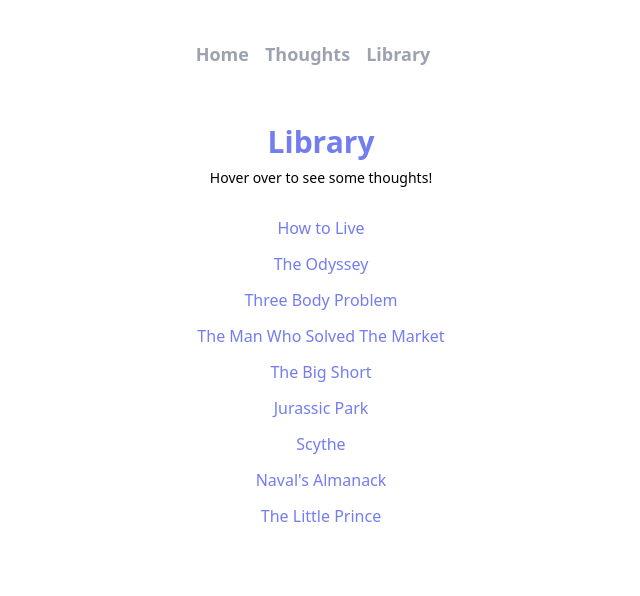
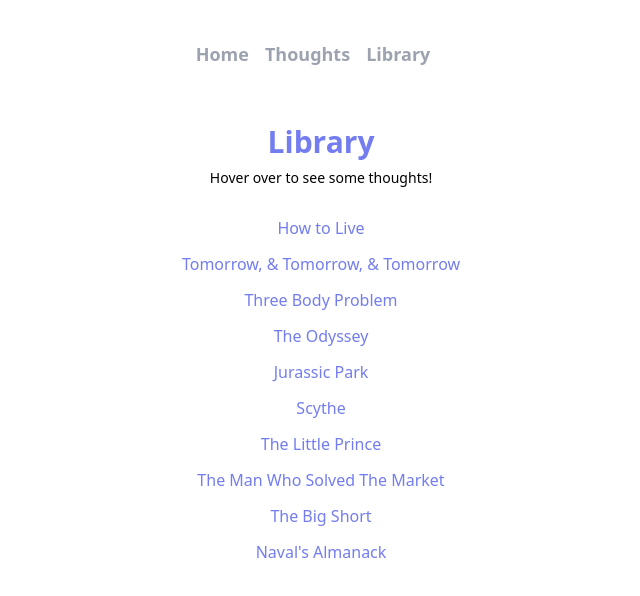
Before and after one commit to srachaz/Srachaswebsite, a Next.js app: page /library in a window 1280 px wide. Shown: the top 596 px of the page, without its empty margins (319-959 px from the left). Built offline with nearby package versions, Linux system fonts and the light colour scheme.

Commit message:
Library Update

```diff
--- a/pages/index.js
+++ b/pages/index.js
@@ -39,7 +39,7 @@
               <div className="text-sm"><br/>UCLA freshman curious about microeconomics, investment theory, and DeFi!</div>
               <div className="text-sm pt-3">Life got interesting after I snuck into <a href="https://twitter.com/sracha_z/status/1627588736870682625" class="text-[#737df0] font-bold">Treehacks</a>—met extremely cool people, read books, and had fascinating life experiences that changed my <Link href="/thoughts" class="text-[#737df0] font-bold">life philosophies. </Link></div>
               <div className="text-sm pt-3">Figuring out how to live life like an adventure! So much to learn in the world—excited for surprises life can bring!</div>
-              <div className="text-sm pt-3">Currently reading: Tomorrow, And Tomorrow, And Tomorrow</div>
+              <div className="text-sm pt-3">Currently reading: The Infinite Machine</div>
               <div className="text-sm pt-8"><br/>Constantly seeking new adventures and interesting conversations—reach out to me!</div>
 
             <div className="text-sm text-gray-300 relative inline-block border-t top-3">Built & Designed by me </div>
--- a/pages/library.js
+++ b/pages/library.js
@@ -19,31 +19,37 @@
                     <Tooltip text="Cures my life crises&apos;" positionX="left-2" positionY="bottom-full">
                     <div className="cursor-pointer m-3">How to Live</div>
                     </Tooltip>
-
-                    <Tooltip text="AdventurexRevenge" positionX="left-2"positionY="bottom-full" >
-                    <div className="cursor-pointer m-3">The Odyssey</div>
+                    <Tooltip text="Lived 45 years. Reread immediately." positionX="left-2"positionY="bottom-full" >
+                    <div className="cursor-pointer m-3">Tomorrow, & Tomorrow, & Tomorrow</div>
                     </Tooltip>
                     <Tooltip text="jurassic park but *universe*" positionX="left-2" positionY="bottom-full">
                     <div className="cursor-pointer m-3">Three Body Problem</div>
                     </Tooltip>
+                    <Tooltip text="AdventurexRevenge" positionX="left-2"positionY="bottom-full" >
+                    <div className="cursor-pointer m-3">The Odyssey</div>
+                    </Tooltip>
+                    <Tooltip text="intellectualxscary" positionX="left-1/2" positionY="bottom-full">
+                    <div className="cursor-pointer m-3">Jurassic Park</div>
+                    </Tooltip>
+                    <Tooltip text="3 huge plot twists" positionX="left-2" positionY="bottom-full">
+                    <div className="cursor-pointer m-3">Scythe</div>
+
+                    </Tooltip>
+                    <Tooltip text="cried" positionX="left-1/2" positionY="bottom-full">
+                    <div className="cursor-pointer m-3">The Little Prince</div>
+                    </Tooltip>
+
                     <Tooltip text="I want to study math now" positionX="right-2" positionY="bottom-full">
                     <div className="cursor-pointer m-3">The Man Who Solved The Market</div>
                     </Tooltip>
                     <Tooltip text="made my brain hurt" positionX="right-2" positionY="bottom-full">
                     <div className="cursor-pointer m-3">The Big Short</div>
                     </Tooltip>
-                    <Tooltip text="intellectualxscary" positionX="left-1/2" positionY="bottom-full">
-                    <div className="cursor-pointer m-3">Jurassic Park</div>
-                    </Tooltip>
-                    <Tooltip text="3 huge plot twists" positionX="left-2" positionY="bottom-full">
-                    <div className="cursor-pointer m-3">Scythe</div>
-                    </Tooltip>
+
                     <Tooltip text="got me out the status game" positionX="left-2" positionY="bottom-full">
                     <div className="cursor-pointer m-3">Naval&apos;s Almanack</div>
                     </Tooltip>
-                    <Tooltip text="cried" positionX="left-1/2" positionY="bottom-full">
-                    <div className="cursor-pointer m-3">The Little Prince</div>
-                    </Tooltip>
+
 
 
                 </div>
```
